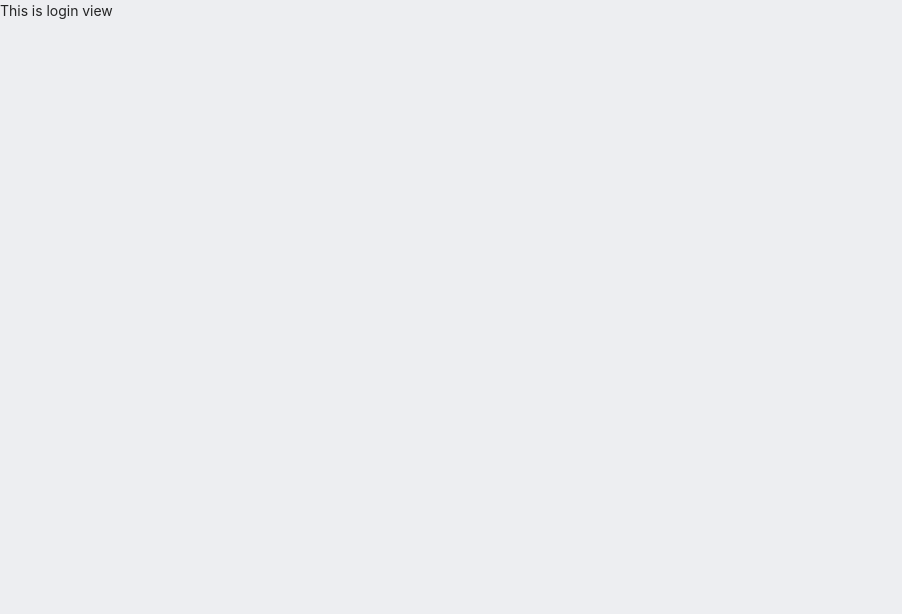
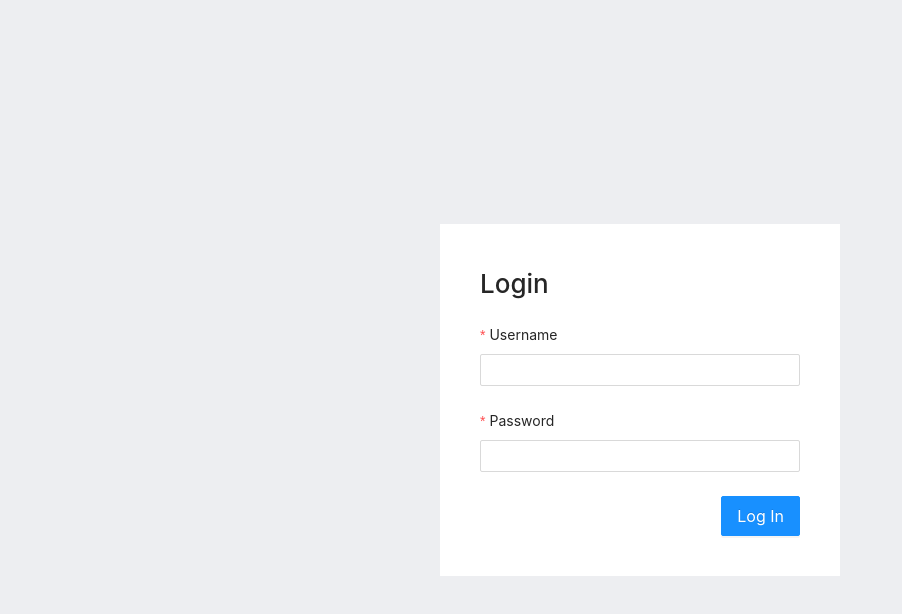
Before and after one commit to Crepiks/beejee-task, a React (Create React App) app: page /login in a window 1280 px wide. Shown: the top 614 px of the page, without its empty margins (0-902 px from the left). Built offline with nearby package versions, Linux system fonts and the light colour scheme.

Commit message:
feat: create login form markup

```diff
--- a/src/components/header/header.tsx
+++ b/src/components/header/header.tsx
@@ -1,12 +1,21 @@
 import React from "react";
 import { Button } from "antd";
 import styles from "./header.module.css";
+import { useHistory } from "react-router-dom";
 
 function Header() {
+  const history = useHistory();
+
+  function handleLoginButtonClick() {
+    history.push("/login");
+  }
+
   return (
     <div className={styles.header}>
       <span className={styles.logo}>BeeJee</span>
-      <Button type="primary">Login</Button>
+      <Button type="primary" onClick={handleLoginButtonClick}>
+        Login
+      </Button>
     </div>
   );
 }
--- /dev/null
+++ b/src/views/login.module.css
@@ -0,0 +1,25 @@
+.login {
+  height: 100vh;
+  width: 100%;
+  display: flex;
+  align-items: center;
+  justify-content: center;
+  box-sizing: border-box;
+}
+
+.loginForm {
+  padding: 40px;
+  width: 400px;
+  background-color: white;
+}
+
+.title {
+  margin-bottom: 20px;
+  font-size: 26px;
+}
+
+.submitWrapper {
+  margin-top: 20px;
+  display: flex;
+  justify-content: flex-end;
+}
--- a/src/views/login.tsx
+++ b/src/views/login.tsx
@@ -1,7 +1,49 @@
 import React from "react";
+import { Form, Input, Button } from "antd";
+import styles from "./login.module.css";
+import { useState } from "react";
 
 function LoginView() {
-  return <div>This is login view</div>;
+  const [loading, setLoading] = useState();
+
+  return (
+    <div className={styles.login}>
+      <div className={styles.loginForm}>
+        <h3 className={styles.title}>Login</h3>
+        <Form layout="vertical">
+          <Form.Item
+            label="Username"
+            name="username"
+            rules={[
+              {
+                required: true,
+                message: "Please input username",
+              },
+            ]}
+          >
+            <Input />
+          </Form.Item>
+          <Form.Item
+            label="Password"
+            name="password"
+            rules={[{ required: true, message: "Please input password" }]}
+          >
+            <Input />
+          </Form.Item>
+          <div className={styles.submitWrapper}>
+            <Button
+              loading={loading}
+              type="primary"
+              size="large"
+              htmlType="submit"
+            >
+              Log In
+            </Button>
+          </div>
+        </Form>
+      </div>
+    </div>
+  );
 }
 
 export default LoginView;
```
